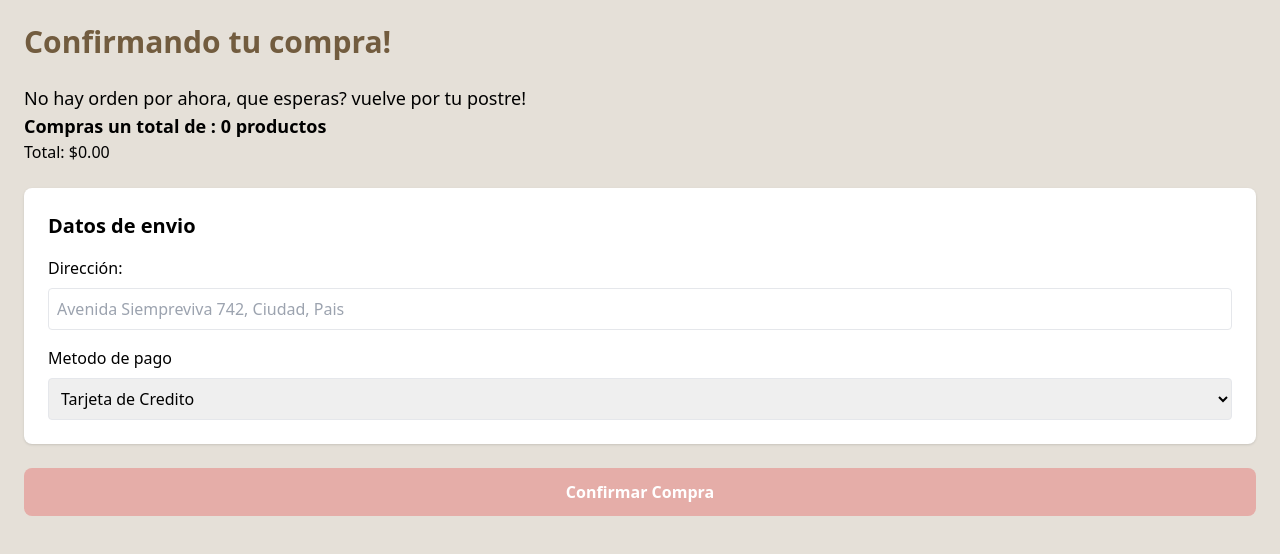
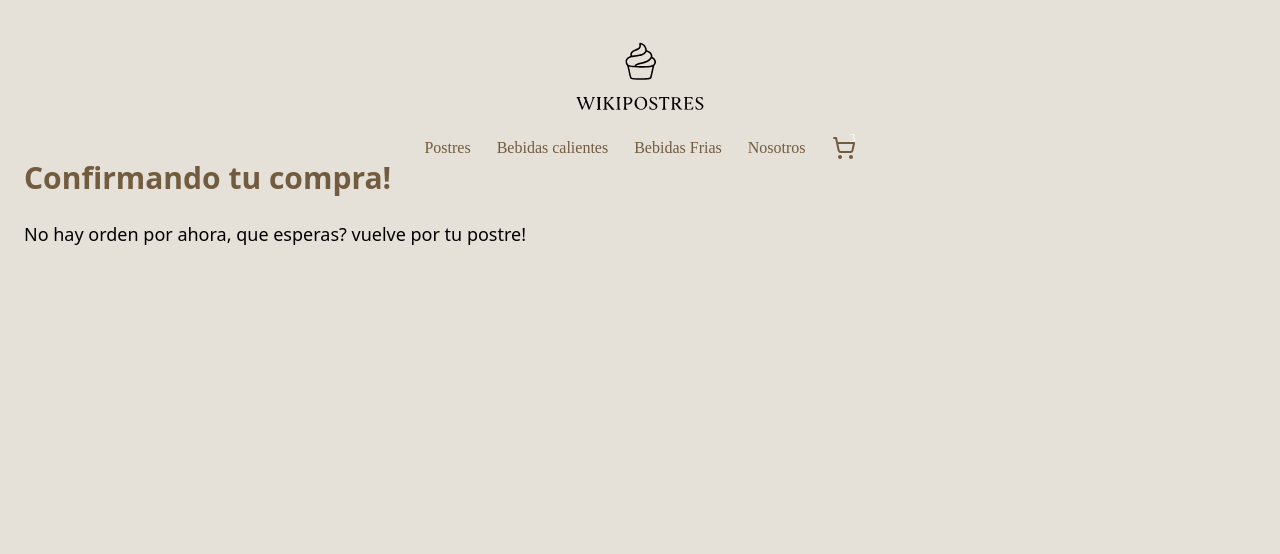
Before and after one commit to capi68/Proyecto_Postres_Frontend, a React (Vite) app: page /cart in a window 1280 px wide. Shown: the top 554 px of the page. Built offline with nearby package versions, Linux system fonts and the light colour scheme.

Commit message:
conexion entre landing con su login y redireccion a /products

```diff
--- a/src/pages/Cart.jsx
+++ b/src/pages/Cart.jsx
@@ -1,34 +1,56 @@
 import React, { useState } from "react";
+import axios from "axios";
 import  { useCart } from "../context/CartContext";
 import { X } from "lucide-react";
+import NavBar from "../components/NavBar";
 
 export default function Cart() {
   const { cart, removeFromCart, getTotalItems, getTotalPrice } = useCart();
 
   // checkout imputs
-  const [adress, setAdress] = useState("");
+  const [address, setAddress] = useState("");
   const [payment, setPayment] = useState("card");
 
-  const handleConfirm = () => {
-    if (!adress) {
+  const handleConfirm = async () => {
+    if (!address) {
       alert("Porfavor ingresa tu direccion para que puedas disfrutar tus postres!!");
       return;
     }
 
+    try{
+
+      //Recover token from localStorage
+      const token = localStorage.getItem("token");
       // send order to back
+      const response = await axios.post("http://localhost:3000/orders/checkout", {
+        address,
+        paymentMethod: payment,
+      },
+      {
+        headers: { Authorization: `Bearer ${token}`},
+      }
+    );
+
     console.log("orden confirmada:", {
       cart,
       total: getTotalPrice(),
-      adress,
+      address,
       payment,
     });
 
     //redirect
     window.location.href = "/order";
+
+    } catch(error){
+      console.error("Error al crear la orden:", error);
+      alert("Hubo un problema al procesar tu orden. Intenta de nuevo.");
+    }
+
   };
 
   return (
     <div className="min-h-screen p-6 bg-[var(--color-vanilla)]">
+      <NavBar />
       <h1 className="text-3xl font-bold mb-6 text-[var(--color-chocolate)]">Confirmando tu compra!</h1>
 
       {/* Product List*/}
@@ -36,9 +58,10 @@ export default function Cart() {
       {cart.length === 0 ? (
         <p className="text-lg">No hay orden por ahora, que esperas? vuelve por tu postre!</p>
       ) : (
-        <div className="grid gap-4 mb-6">
+        <div className="h-screen border border-blue-600 flex">
+        <div className="grid gap-4 mb-6 border border-black w-[30%]">
           {cart.map((p) => (
-            <div key={p.id} className="flex justify-between items-center bg-white shadow rounded-lg p-4">
+            <div key={p.id} className="border border-yellow-500 flex justify-between items-center bg-white shadow rounded-lg p-4">
               <div className="flex items-center gap-4">
                 <img src={p.image_mobile} alt={p.name} className="w-16 h-16 rounded object-cover" />
                 <div>
@@ -53,24 +76,23 @@ export default function Cart() {
             </div>
           ))}
         </div>
-      )}
 
         {/* Totals */}
-      <div className="mb-6">
+          <div className="w-[30%] mb-6">
           <p className="text-lg font-semibold">Compras un total de : {getTotalItems()} productos</p>
           <p>Total: ${getTotalPrice().toFixed(2)}</p>
           </div>
 
-      {/* Checkout Fomr */}
+          {/* Checkout Form */}
 
-      <div className="bg-white shadow rounded-lg p-6 mb-6">
+          <div className="w-[40%] h-1/2 flex flex-col justify-between bg-white shadow rounded-lg p-6 mb-6">
             <h2 className="text-xl font-bold mb-4">Datos de envio</h2>
-
+            <div>
             <label className="block mb-2 font-medium">Dirección:</label>
             <input
               type="text"
-          value={adress}
-          onChange={(e) => setAdress(e.target.value)}
+              value={address}
+              onChange={(e) => setAddress(e.target.value)}
               className="w-full p-2 border rounded mb-4"
               placeholder="Avenida Siempreviva 742, Ciudad, Pais"
             />
@@ -86,7 +108,6 @@ export default function Cart() {
                 <option value="cash">Pago contra Entrega</option>
               </select>
               </div>
-
               {/* Confirmation Button*/}
               <button
                 onClick={handleConfirm}
@@ -95,5 +116,8 @@ export default function Cart() {
                 Confirmar Compra
               </button>
           </div>
+        </div>
+      )}
+    </div>
   )
 }
--- a/src/pages/landing.jsx
+++ b/src/pages/landing.jsx
@@ -8,7 +8,7 @@ export default function Landing() {
     const [loginEmail, setLoginEmail] = useState("");
     const [loginPassword, setLoginPassword] = useState("");
     const [showRegister, setShowRegister] = useState(false);
-
+    const [error, setError] = useState("");
     //Register
     const [registerName, setRegisterName] = useState("");
     const [registerEmail, setRegisterEmail] = useState("");
@@ -22,18 +22,18 @@ export default function Landing() {
     const handleLogin = async (e) => {
         e.preventDefault();
         try {
-            const res = await axios.post("http://localhost:3000/auth/login", {
-                email,
-                password,
+            const res = await axios.post("http://localhost:3000/users/login", {
+                email: loginEmail,
+                password: loginPassword,
             });
 
             localStorage.setItem("token", res.data.token); //save token
+            localStorage.setItem("user", JSON.stringify(res.data.user));
             navigate("/products"); //redirect to products
 
 
         } catch(error) {
-            console.error("Error al iniciar secion:", error);
-            alert("Email o password invalido");
+            setError(error.response?.data?.message || "Error al iniciar sesion");
         }
     };
 
@@ -102,7 +102,9 @@ export default function Landing() {
           >
             Entrar
           </button>
+          <p className="text-red-500 text-sm mt-3">{error}</p>
           </form>
+
 
           {/* Register Link */}
           <p className="mt-4 text-left text-sm">¿No tienes cuenta?{" "}
```
Lines whose indentation alone changed are shown as unchanged.
